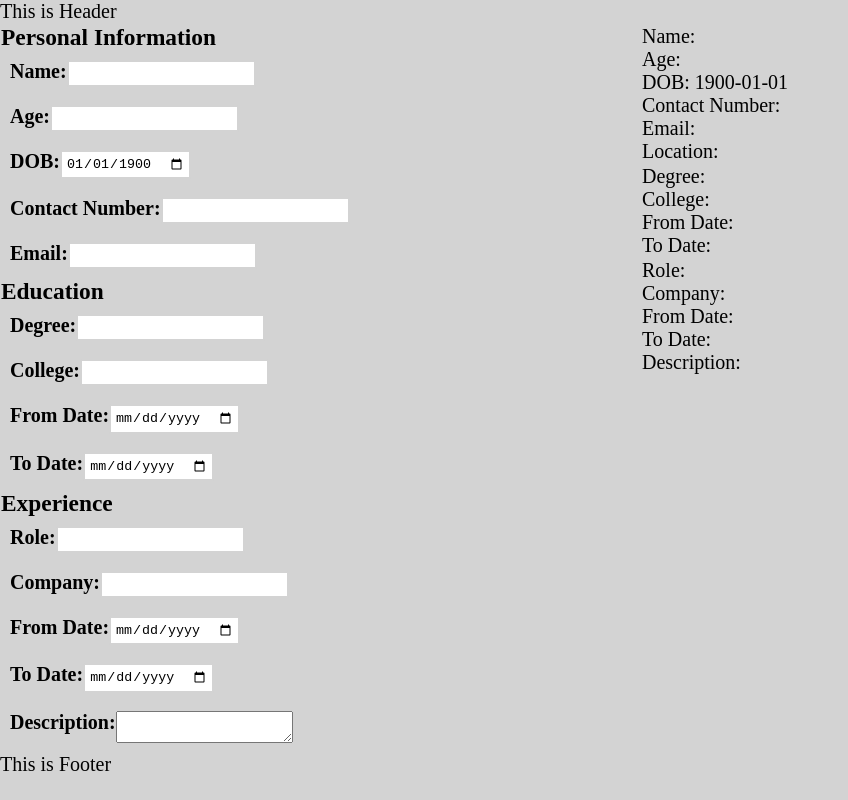
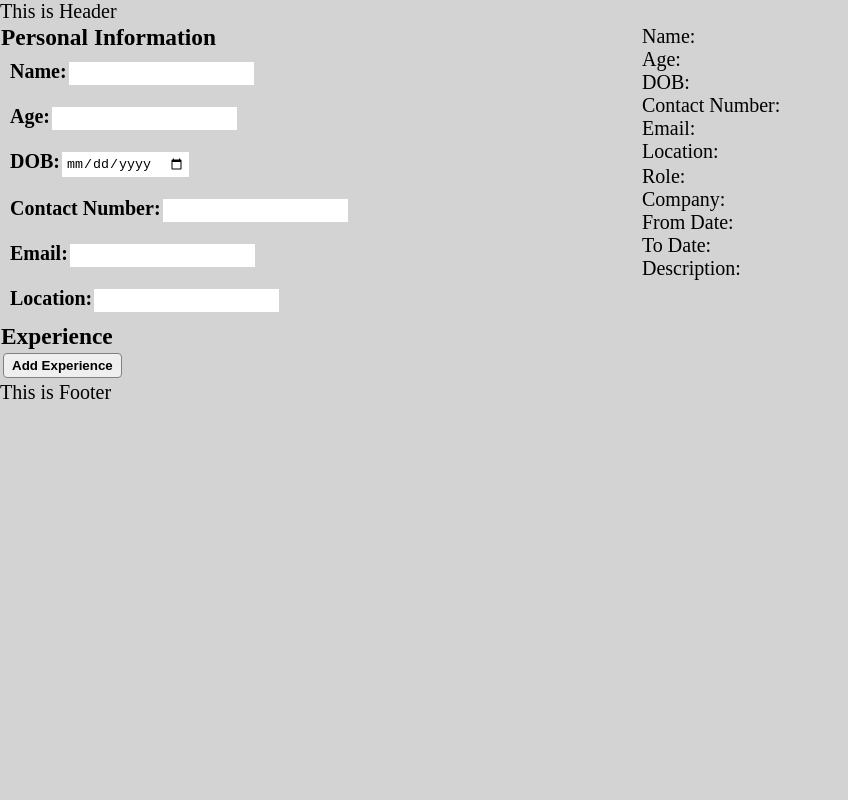
Before and after one commit to Rachit-Mittal-10/CV-Maker, a React (Vite) app: page / in a window 1280 px wide. Shown: the whole page, without its empty margins (0-848 px from the left). Built offline with nearby package versions, Linux system fonts and the light colour scheme.

Commit message:
Updated Code src

```diff
--- a/src/Components/Main/Education/Form/education.form.jsx
+++ b/src/Components/Main/Education/Form/education.form.jsx
@@ -6,10 +6,10 @@ export function EducationForm(){
     const {education, handleInputChange} = useEducationState();
     return (
         <>
-            <Input label="degree" text="Degree" value={education.degree} handler={handleInputChange} type="text"/>
-            <Input label="college" text="College" value={education.college} handler={handleInputChange} type="text"/>
-            <Date label="from-date" value={education.fromDate} handler={handleInputChange} text="From Date"/>
-            <Date label="to-date" value={education.toDate} handler={handleInputChange} text="To Date"/>
+            <Input label="degree" text="Degree" value={education.degree} onChange={handleInputChange} type="text"/>
+            <Input label="college" text="College" value={education.college} onChange={handleInputChange} type="text"/>
+            <Date label="from-date" value={education.fromDate} onChange={handleInputChange} text="From Date"/>
+            <Date label="to-date" value={education.toDate} onChange={handleInputChange} text="To Date"/>
         </>
     );
 };
--- a/src/Components/Main/Education/education.state.js
+++ /dev/null
@@ -1,25 +0,0 @@
-import { useState } from "react";
-
-export function useEducationState(){
-    const [education, setEducation] = useState({
-        degree: '',
-        college: '',
-        toDate: '',
-        fromDate: ''
-    });
-
-    const handleInputChange = (e) => {
-        const {name,value} = e.target;
-        setEducation((prev)=>{
-            return{
-                ...prev,
-                [name]:value,
-            };
-        });
-    };
-
-    return {
-        education,
-        handleInputChange,
-    };
-};
--- a/src/Components/Main/Experience/Display/experience.display.jsx
+++ b/src/Components/Main/Experience/Display/experience.display.jsx
@@ -1,7 +1,11 @@
-import {useExperienceState} from "../experience.state";
+import PropTypes from "prop-types";
 
-export function ExperienceDisplay(){
-    const {experience} = useExperienceState();
+ExperienceDisplay.propTypes = {
+    resumeData: PropTypes.object,
+}
+
+export function ExperienceDisplay(props){
+    const experience = props.resumeData.experience;
     return (
         <div className="experience">
             <p>Role: {experience.role}</p>
--- a/src/Components/Main/Experience/Form/experience.form.jsx
+++ b/src/Components/Main/Experience/Form/experience.form.jsx
@@ -1,16 +1,89 @@
-import {useExperienceState} from "../experience.state";
-import {Date} from "../../../Shared/Date/Date";
+import PropTypes from "prop-types";
+import { Date } from "../../../Shared/Date/Date";
 import { Input } from "../../../Shared/Input/Input";
-import { TextArea} from "../../../Shared/TextArea/TextArea";
-export function ExperienceForm(){
-    const {experience,handleInputChange} = useExperienceState();
-    return (
-        <>
-            <Input type="text" label="role" text="Role" value={experience.role} handler={handleInputChange} />
-            <Input type="text" label="company" text="Company" value={experience.company} handler={handleInputChange} />
-            <Date label="from-date" text="From Date" value={experience.fromDate} handler={handleInputChange}/>
-            <Date label="to-date" text="To Date" value={experience.toDate} handler={handleInputChange}/>
-            <TextArea label="description" text="Description" value={experience.description} handler={experience.handleInputChange} />
-        </>
+import { TextArea } from "../../../Shared/TextArea/TextArea";
+import { Button } from "../../../Shared/Button/Button";
+import ExperienceStyles from "./experience.form.module.scss";
+
+ExperienceForm.propTypes = {
+  resumeData: PropTypes.object.isRequired,
+  setResumeData: PropTypes.func.isRequired,
+};
+
+export function ExperienceForm(props) {
+  const { resumeData, setResumeData } = props;
+
+  const handleInputChange = (index, e) => {
+    const { name, value } = e.target;
+    const updatedExperience = resumeData.experience.map((exp, i) =>
+      i === index ? { ...exp, [name]: value } : exp
     );
-};
+    setResumeData({
+      ...resumeData,
+      experience: updatedExperience,
+    });
+  };
+
+  const handleAddExperience = () => {
+    setResumeData({
+      ...resumeData,
+      experience: [
+        ...resumeData.experience,
+        { role: "", company: "", fromDate: "", toDate: "", description: "" },
+      ],
+    });
+  };
+
+  const handleRemoveExperience = (index) => {
+    const updatedExperience = resumeData.experience.filter(
+      (_, i) => i !== index
+    );
+    setResumeData({
+      ...resumeData,
+      experience: updatedExperience,
+    });
+  };
+
+  return (
+    <div className={ExperienceStyles.Experience}>
+      {resumeData.experience.map((exp, index) => (
+        <div key={index} className={ExperienceStyles.ExperienceEntry}>
+          <Input
+            type="text"
+            label="role"
+            text="Role"
+            value={exp.role}
+            onChange={(e) => handleInputChange(index, e)}
+          />
+          <Input
+            type="text"
+            label="company"
+            text="Company"
+            value={exp.company}
+            onChange={(e) => handleInputChange(index, e)}
+          />
+          <Date
+            label="from-date"
+            text="From Date"
+            value={exp.fromDate}
+            onChange={(e) => handleInputChange(index, e)}
+          />
+          <Date
+            label="to-date"
+            text="To Date"
+            value={exp.toDate}
+            onChange={(e) => handleInputChange(index, e)}
+          />
+          <TextArea
+            label="description"
+            text="Description"
+            value={exp.description}
+            onChange={(e) => handleInputChange(index, e)}
+          />
+          <Button onClick={() => handleRemoveExperience(index)} text="Remove" />
+        </div>
+      ))}
+      <Button text="Add Experience" onClick={handleAddExperience}/>
+    </div>
+  );
+}
--- a/src/Components/Main/Experience/experience.state.js
+++ /dev/null
@@ -1,25 +0,0 @@
-import { useState } from "react";
-
-export function useExperienceState(){
-    const [experience, setExperience] = useState({
-        role: '',
-        company: '',
-        fromDate: '',
-        toDate: '',
-        description: ''
-    });
-
-    const handleInputChange = (e) => {
-        const {name,value} = e.target;
-        setExperience((prev)=>{
-            return {
-                ...prev,
-                [name]:value,
-            };
-        });
-    };
-    return {
-        experience,
-        handleInputChange
-    };
-};
--- a/src/Components/Main/Main.jsx
+++ b/src/Components/Main/Main.jsx
@@ -1,28 +1,47 @@
 import Styles from "./Main.module.scss";
-import {EducationForm} from "./Education/Form/education.form";
+// import {EducationForm} from "./Education/Form/education.form";
 import {ExperienceForm} from "./Experience/Form/experience.form";
 import {PersonalInfoForm} from "./PersonalInfo/Form/personalInfo.form";
-import {EducationDisplay} from "./Education/Display/education.display";
+// import {ProjectForm} from "./Project/Form/project.form";
+// import {SkillsForm} from "./Skills/Form/skills.form";
+
+// import {EducationDisplay} from "./Education/Display/education.display";
 import {ExperienceDisplay} from "./Experience/Display/experience.display";
 import {PersonalInfoDisplay} from "./PersonalInfo/Display/personalInfo.display";
+// import {ProjectDisplay} from "./Project/Display/project.display";
+// import {SkillsDisplay} from "./Skills/Display/skills.display";
 
-import {Date} from "../Shared/Date/Date";
+import { useState } from "react";
 
 export function Main(){
+    const [resumeData, setResumeData] = useState({
+        personalInfo:{},
+        experience:[],
+        projects: [],
+        education:[],
+        skills: []
+    });
+
     return (
         <main className={Styles.main}>
             <div>
                 <h3>Personal Information</h3>
-                <PersonalInfoForm />
+                <PersonalInfoForm resumeData={resumeData} setResumeData={setResumeData} />
+                <h3>Experience</h3>
+                <ExperienceForm resumeData={resumeData} setResumeData={setResumeData} />
+                {/*<h3>Projects</h3>
+                <ProjectForm resumeData={resumeData} setResumeData={setResumeData} />
                 <h3>Education</h3>
-                <EducationForm />
-                <h3>Experience</h3>
-                <ExperienceForm />
+                <EducationForm resumeData={resumeData} setResumeData={setResumeData} />
+                <h3>Skills</h3>
+                <SkillsForm resumeData={resumeData} setResumeData={setResumeData} /> */}
             </div>
             <div>
-                <PersonalInfoDisplay />
-                <EducationDisplay />
-                <ExperienceDisplay />
+                <PersonalInfoDisplay resumeData={resumeData} />
+                <ExperienceDisplay resumeData={resumeData} />
+                {/*<ProjectDisplay resumeData={resumeData} />
+                <EducationDisplay resumeData={resumeData} />
+                <SkillsDisplay resumeData={resumeData} /> */}
             </div>
         </main>
     );
--- a/src/Components/Main/PersonalInfo/Display/personalInfo.display.jsx
+++ b/src/Components/Main/PersonalInfo/Display/personalInfo.display.jsx
@@ -1,7 +1,11 @@
-import {usePersonalInfoState} from "../personalInfo.state";
+import PropTypes from "prop-types";
 
-export function PersonalInfoDisplay(){
-    const {personalInfo} = usePersonalInfoState();
+PersonalInfoDisplay.propTypes = {
+    resumeData: PropTypes.object.isRequired,
+}
+
+export function PersonalInfoDisplay(props){
+    const personalInfo = props.resumeData.personalInfo;
     return (
         <div className="personal-info">
             <p>Name: {personalInfo.name}</p>
--- a/src/Components/Main/PersonalInfo/Form/personalInfo.form.jsx
+++ b/src/Components/Main/PersonalInfo/Form/personalInfo.form.jsx
@@ -1,16 +1,33 @@
-import {usePersonalInfoState} from "../personalInfo.state";
-import { Date } from "../../../Shared/Date/Date";
+import {Date} from "../../../Shared/Date/Date";
 import {Input} from "../../../Shared/Input/Input";
+import PropTypes from "prop-types";
 
-export function PersonalInfoForm(){
-    const {personalInfo, handleInputChange} = usePersonalInfoState();
+PersonalInfoForm.propTypes = {
+    resumeData: PropTypes.object.isRequired,
+    setResumeData: PropTypes.func.isRequired,
+};
+
+export function PersonalInfoForm(props){
+    const resumeData = props.resumeData;
+    const setResumeData = props.setResumeData;
+    const handleInputChange = (e) => {
+        const {name, value} = e.target;
+        setResumeData({
+            ...resumeData,
+            personalInfo: {
+                ...resumeData.personalInfo,
+                [name]:value
+            },
+        });
+    };
     return (
         <>
-            <Input type="text" label="name" text="Name" value={personalInfo.name} handler={handleInputChange} />
-            <Input type="number" label="age" text="Age" value={personalInfo.age} handler={handleInputChange} />
-            <Date label="dob" text="DOB" value={personalInfo.dob} handler={handleInputChange} />
-            <Input label="contactNumber" text="Contact Number" value={personalInfo.contactNumber} handler={handleInputChange} type="number" />
-            <Input label="email" text="Email" value={personalInfo.email} handler={handleInputChange} type="email" />
+            <Input type="text" label="name" text="Name" value={resumeData.personalInfo.name} onChange={handleInputChange} />
+            <Input type="number" label="age" text="Age" value={resumeData.personalInfo.age} onChange={handleInputChange} />
+            <Date label="dob" text="DOB" value={resumeData.personalInfo.dob} onChange={handleInputChange} />
+            <Input label="contactNumber" text="Contact Number" value={resumeData.personalInfo.contactNumber} onChange={handleInputChange} type="number" />
+            <Input label="email" text="Email" value={resumeData.personalInfo.email} onChange={handleInputChange} type="email" />
+            <Input label="location" text="Location" type="text" value={resumeData.personalInfo.location} onChange={handleInputChange} />
         </>
     );
 }
--- a/src/Components/Main/PersonalInfo/personalInfo.state.js
+++ /dev/null
@@ -1,26 +0,0 @@
-import { useState } from "react";
-
-export function usePersonalInfoState(){
-    const [personalInfo, setPersonalInfo] = useState({
-        name: '',
-        age: '',
-        dob: '1900-01-01',
-        contactNumber: '',
-        email: '',
-        location: ''
-    });
-
-    const handleInputChange = (e) =>{
-        const {name,value} = e.target;
-        setPersonalInfo((prev)=>{
-            return {
-                ...prev,
-                [name]:value,
-            }
-        })
-    };
-    return {
-        personalInfo,
-        handleInputChange
-    };
-};
```
Also changed, not shown: src/Components/Main/Project/project.state.js (deleted), src/Components/Main/Skills/skills.state.js (deleted).
